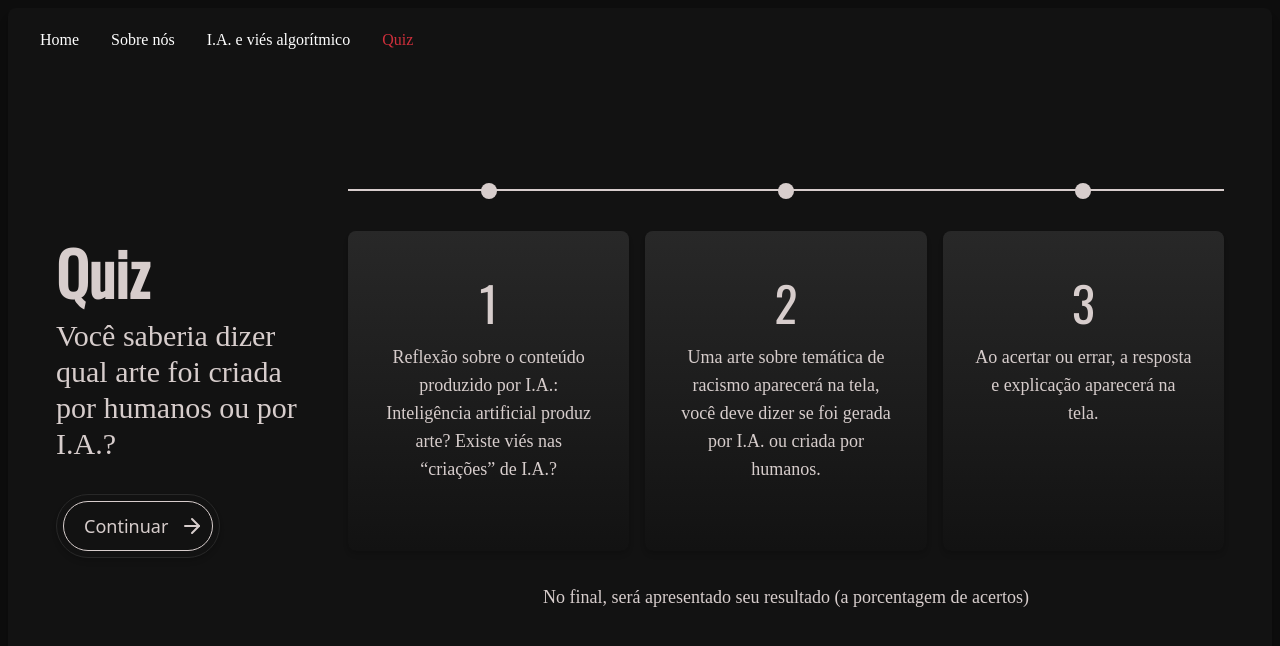
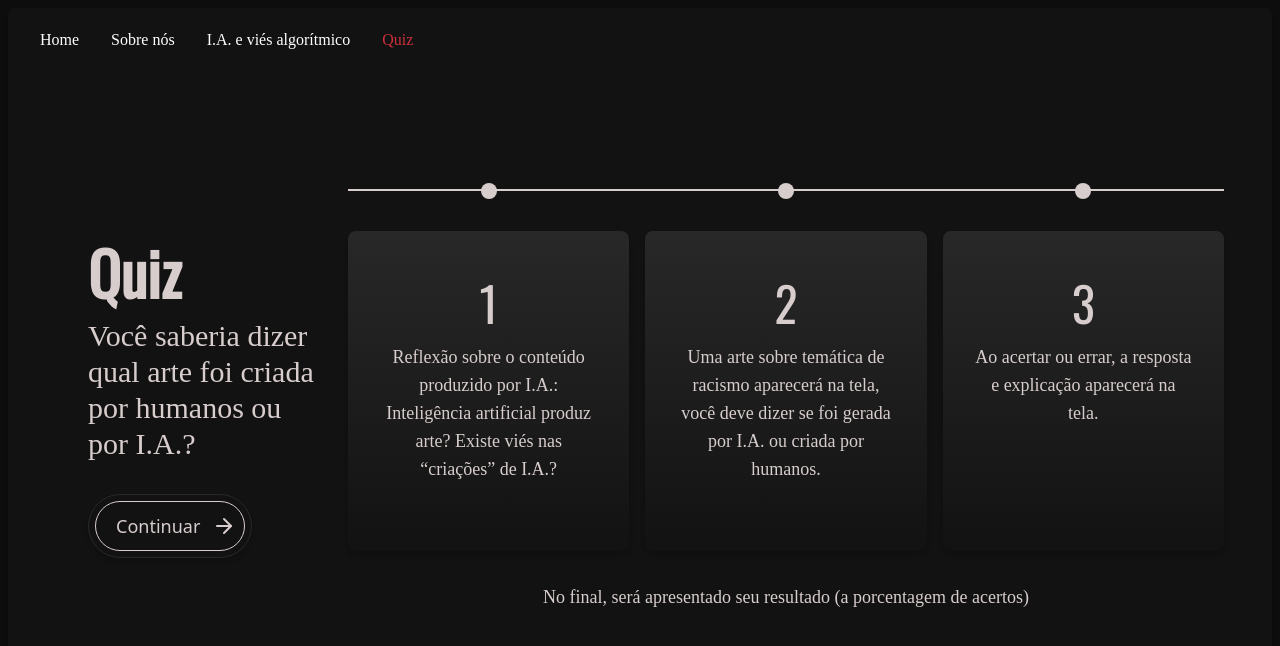
Before and after one commit to Anemaygi/Quiz-ArteOuIA, a React (Vite) app: page /quiz in a window 1280 px wide. Shown: the top 646 px of the page. Built offline with nearby package versions, Linux system fonts and the light colour scheme; a web font is replaced by a local one.

Commit message:
style: fix margin

```diff
--- a/src/pages/quiz_onboarding.tsx
+++ b/src/pages/quiz_onboarding.tsx
@@ -29,7 +29,7 @@ const QuizOnboarding: React.FC<QuizOnboardingProps> = ({ next }) => {
 
     <div className="grid grid-cols-1 lg:grid-cols-4 m-8 h-full items-center ">
 
-      <div className="mr-8">
+      <div className="m-8">
         <h1 className='font-Oswald text-6xl font-bold mb-4 text-center lg:text-left '> Quiz </h1>
         <p className='font-ZenMaru text-3xl text-bold text-center lg:text-left'>Você saberia dizer qual arte foi criada por humanos ou por I.A.?</p>
         <div className="py-8 flex justify-center w-full lg:justify-start"><Button text="Continuar" handleClick={() => next(1)} /></div>
```
